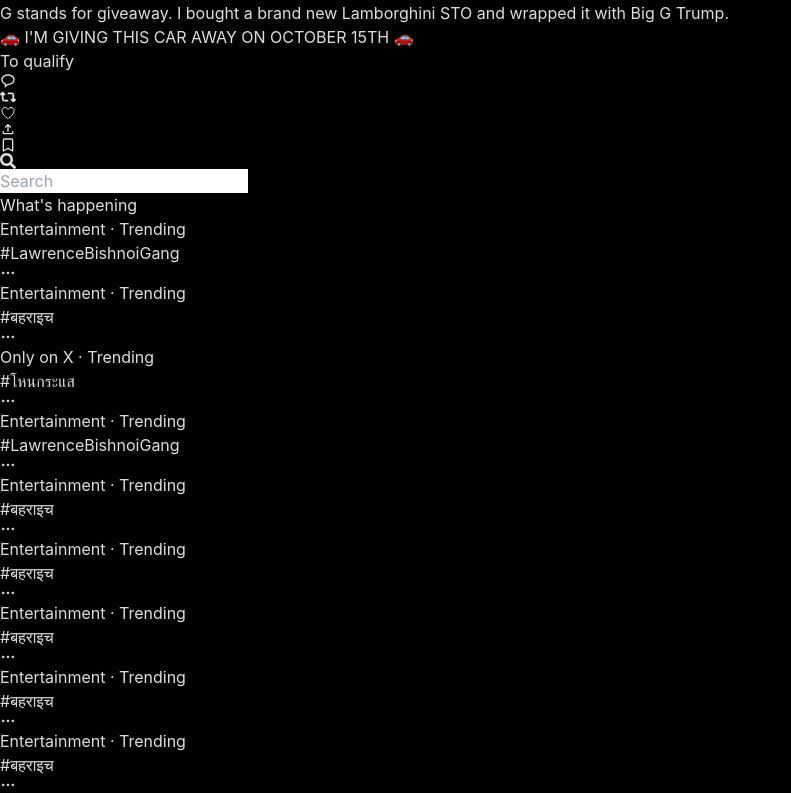
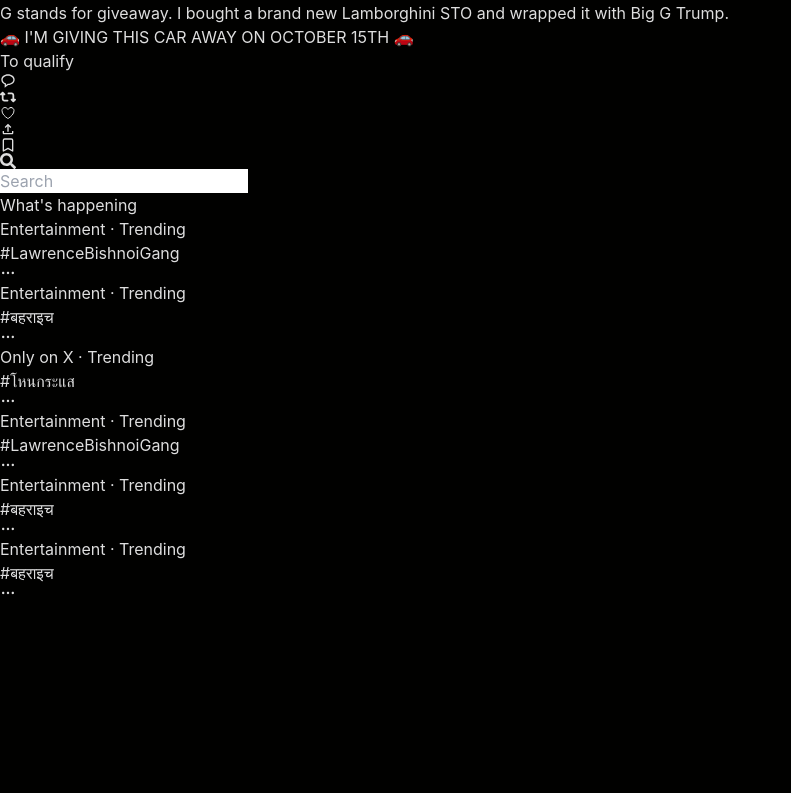
Before and after one commit to VishalRpR/X.com-client, a React (Vite) app: page / in a window 1280 px wide. Shown: the part 3071-3864 px from the top of the page, without its empty margins (0-791 px from the left). After the commit the page ends 3672 px from the top, so only its background shows below. Built offline with nearby package versions, Linux system fonts and the light colour scheme.

Commit message:
FIX:bug fix and made search bar sticky

```diff
--- a/src/App.jsx
+++ b/src/App.jsx
@@ -91,7 +91,7 @@
 
       </div>
 
-      <div className="col-span-4 mr-32 p-2 pl-7 overflow-y-scroll no-scrollbar">
+      <div className="col-span-4 mr-32 p-2 pl-7">
       <TrendandSearch></TrendandSearch>
 
 
--- a/src/components/TrendandSearch.jsx
+++ b/src/components/TrendandSearch.jsx
@@ -6,7 +6,7 @@
 function TrendandSearch() {
   return (
     <div>
-        <div className=' w-full h-10 flex rounded-full p-3 bg-gray-800  gap-2 items-center text-gray-500 focus-within:border border-sky-500 focus-within:text-sky-500 focus-within:bg-transparent '>
+        <div className=' w-full h-10 flex sticky top-0 rounded-full p-3 bg-gray-800  gap-2 items-center text-gray-500 focus-within:border border-sky-500 focus-within:text-sky-500 focus-within:bg-black '>
             <i className='px-3 '><FaSearch className='' /></i>
             <input type="text" placeholder='Search' className='bg-transparent w-full focus:outline-none text-white'/>
 
@@ -88,43 +88,12 @@
                 </div>
 
 
-                <div className='mt-2 p-3 flex justify-between place-items-start hover:bg-gray-900'>
-                    <div className=' '>
-                        <p className='text-sm  text-gray-500' >Entertainment · Trending</p>
-                        <h2 className='font-bold '>#बहराइच</h2>
-                    </div>
-                    <div className='rounded-full  text-gray-500 text-xl p-1 hover:bg-gray-800 hover:text-sky-500 font-bold '>
-                        <IoIosMore />
-                    </div>
 
 
-                </div>
 
 
-                <div className='mt-2 p-3 flex justify-between place-items-start hover:bg-gray-900'>
-                    <div className=' '>
-                        <p className='text-sm  text-gray-500' >Entertainment · Trending</p>
-                        <h2 className='font-bold '>#बहराइच</h2>
-                    </div>
-                    <div className='rounded-full  text-gray-500 text-xl p-1 hover:bg-gray-800 hover:text-sky-500 font-bold '>
-                        <IoIosMore />
-                    </div>
 
 
-                </div>
-
-
-                <div className='mt-2 p-3 flex justify-between place-items-start hover:bg-gray-900'>
-                    <div className=' '>
-                        <p className='text-sm  text-gray-500' >Entertainment · Trending</p>
-                        <h2 className='font-bold '>#बहराइच</h2>
-                    </div>
-                    <div className='rounded-full  text-gray-500 text-xl p-1 hover:bg-gray-800 hover:text-sky-500 font-bold '>
-                        <IoIosMore />
-                    </div>
-
-
-                </div>
 
 
             </div>
```
